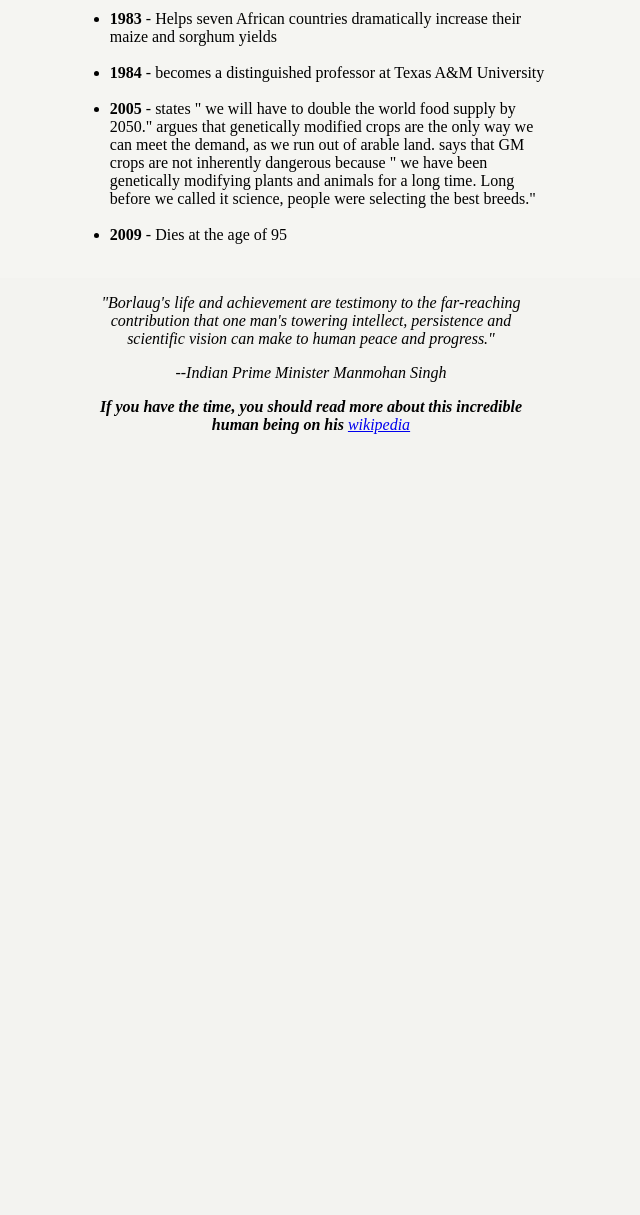
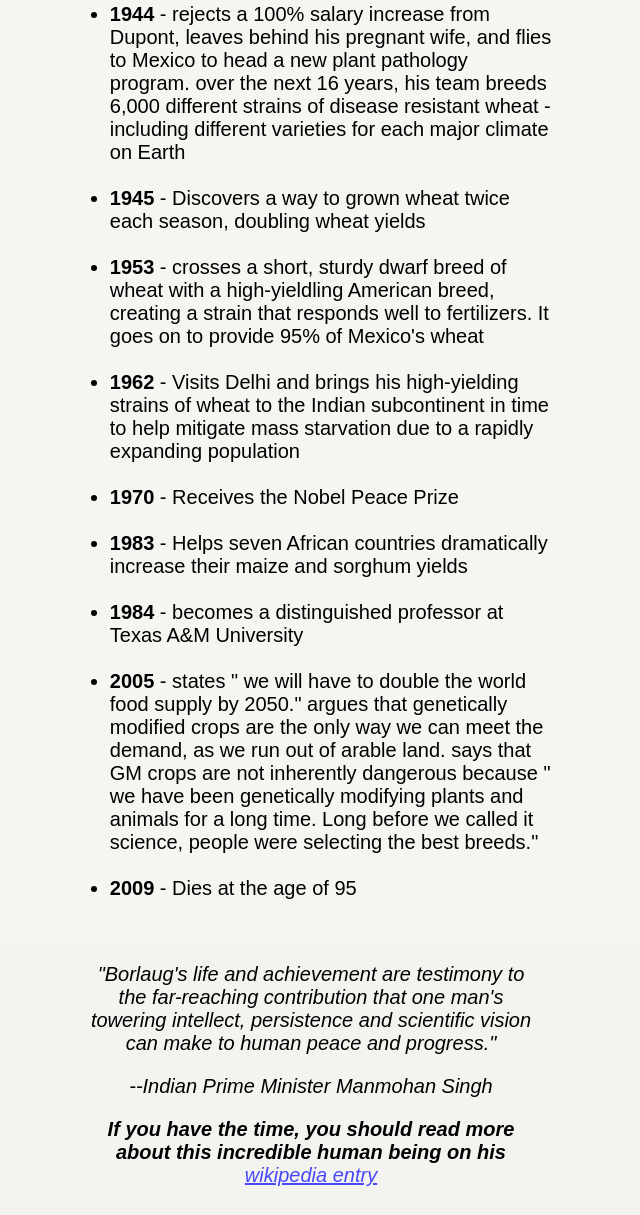
Before and after one commit to ChiaEndu/tribute-page, a plain HTML site: page index.html in a window 1280 px wide. Shown: the part 1391-2606 px from the top of the page, without its empty margins (329-969 px from the left). Before the commit the page ends 1849 px from the top, so only its background shows below. Drawn offline with Linux system fonts and the light colour scheme.

Commit message:
external link removed, correct font family applied

```diff
--- a/index.html
+++ b/index.html
@@ -43,7 +43,7 @@
         <footer>
         <p>"Borlaug's life and achievement are testimony to the far-reaching contribution that one man's towering intellect, persistence and scientific vision can make to human peace and progress."</p>
         <p> --Indian Prime Minister Manmohan Singh</p>
-        <p><b>If you have the time, you should read more about this incredible human being on his</b> <a href="https://en.wikipedia.org/wiki/Norman_Borlaug"/> wikipedia</p>
+        <p><b>If you have the time, you should read more about this incredible human being on his</b> <a href="#"/> wikipedia entry</p>
     </footer>
     </main>
 </body>
--- a/styles.css
+++ b/styles.css
@@ -6,6 +6,8 @@ body{
     justify-content: center;
     text-align: center;
     background-color: rgb(243, 243, 240);
+    font-family: Arial, sans-serif;
+    font-size: 20px;
 
 
 }
@@ -33,3 +35,6 @@ footer{
     text-align: center;
     width: 35%;
 }
+a{
+    color: rgb(72, 72, 253);
+}
```
